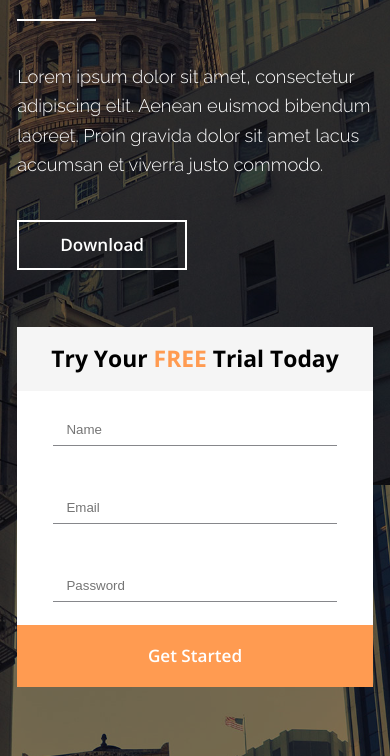
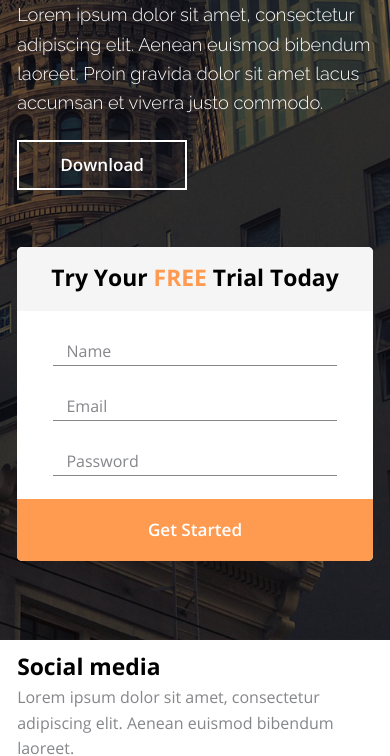
Before and after one commit to tibor97/axit-project, a website: page index.html in a window 390 px wide. Shown: the part 359-1115 px from the top of the page. Drawn offline with nearby package versions, Linux system fonts and the light colour scheme; files that its build step writes are made by us from their sources.

Commit message:
fix bugs

```diff
--- a/assets/scss/components/form.scss
+++ b/assets/scss/components/form.scss
@@ -2,6 +2,8 @@
 	background-color: var(--white);
 	text-align: center;
 	width: 100%;
+	border-radius: var(--size-2);
+	overflow: hidden;
 
 	@include min-mq($min-tablet) {
 		max-width: var(--size-50);
@@ -13,24 +15,53 @@
 	margin: 0 auto;
 }
 
+.c-input-field {
+  position: relative;
+  width: 100%;
+  margin: var(--size-20) 0;
+  text-align: left;
+
+  @include min-mq($min-tablet) {
+ 		margin: var(--size-25) 0;
+ 	}
+}
+
+label {
+  position: absolute;
+  top: var(--size-2);
+  left: var(--size-4);
+  width: 100%;
+  color: var(--color-secondary);
+  font-family: var(--font-family-secondary);
+  cursor: text;
+  transition: all 0.4s;
+}
+
 input, textarea {
-	width: 100%;
-	background-color: var(--transparent);
- 	border-width: 0 0 1px;
- 	border-color: var(--color-secondary);
- 	margin: var(--size-20) 0;
- 	padding: var(--size-2) var(--size-4);
-
- 	@include min-mq($min-tablet) {
- 		margin: var(--size-15) 0;
- 	}
+  width: 100%;
+  border: 0;
+  outline: 0;
+  padding: var(--size-2) var(--size-4);
+  border-bottom: 1px solid var(--color-secondary);
+  color: var(--color-primary);
 }
 
 textarea {
  	resize: none;
- 	height: var(--size-46);
+ 	height: var(--size-45);
 
  	@include min-mq($min-tablet) {
- 		height: auto;
+ 		height: 100%;
  	}
 }
+
+input:focus, textarea:focus, input:valid {
+  border-color: var(--color-primary);
+}
+
+input:focus~label, input:valid~label, textarea:focus~label {
+  font-size: var(--size-4);
+  top: -1.0714rem;
+  left: 0;
+  color: var(--color-primary);
+}
--- a/assets/scss/components/grid.scss
+++ b/assets/scss/components/grid.scss
@@ -1,6 +1,10 @@
 .c-grid {
 	display: grid;
-	padding: var(--size-25) 0;
+	padding: var(--size-10) 0;
+
+	@include min-mq($min-tablet) {
+		padding: var(--size-25) 0;
+	}
 }
 
 .c-grid--thirds {
@@ -8,6 +12,10 @@
 
 	@include min-mq($min-tablet) {
 		grid-template-columns: repeat(3, 1fr);
+		column-gap: var(--size-15);
+	}
+
+	@include min-mq($min-desktop) {
 		column-gap: var(--size-25);
 	}
 }
@@ -15,6 +23,10 @@
 .c-grid--halves {
 	@include min-mq($min-tablet) {
 		grid-template-columns: repeat(2, 1fr);
+		column-gap: var(--size-25);
+	}
+
+	@include min-mq($min-desktop) {
 		column-gap: var(--size-35);
 	}
 }
--- a/assets/scss/components/logo.scss
+++ b/assets/scss/components/logo.scss
@@ -1,3 +1,11 @@
+.c-logo {
+	width: var(--size-45);
+
+	@include min-mq($min-tablet) {
+		width: auto;
+	}
+}
+
 .c-logo--small {
 	width: var(--size-40);
 }
--- a/assets/scss/components/testemonial-slider.scss
+++ b/assets/scss/components/testemonial-slider.scss
@@ -1,7 +1,26 @@
 .c-testemonial__slider {
 	overflow-x: auto;
 	display: flex;
-	padding-bottom: var(--size-25);
+	padding: var(--size-2) 0;
+
+	scrollbar-width: thin;
+	scrollbar-color: var(--color-primary) var(--color-secondary--light);
+
+	&::-webkit-scrollbar-track {
+	background-color: var(--color-secondary--light);
+	}
+
+	&::-webkit-scrollbar {
+		height: var(--size-4);
+	}
+
+	&::-webkit-scrollbar-thumb {
+		background-color: var(--color-primary);
+	}
+
+	@include min-mq($min-tablet) {
+		padding: var(--size-25) 0;
+	}
 }
 
 .c-slider__item {
--- a/assets/scss/general/base-styles.scss
+++ b/assets/scss/general/base-styles.scss
@@ -1,9 +1,15 @@
 h1 {
 	font-family: var(--font-family-primary);
-	font-size: var(--size-25);
+	font-size: var(--size-24);
 	font-weight: var(--font-weight-normal);
-	padding: var(--size-22) 0 var(--size-25);
-	line-height: 1;
+	padding: var(--size-20) 0 var(--size-20);
+	line-height: 1.1;
+
+	@include min-mq($min-tablet) {
+		font-size: var(--size-25);
+		padding: var(--size-22) 0 var(--size-25);
+		line-height: 1;
+	}
 }
 
 h2 {
@@ -41,7 +47,11 @@ p, li {
 }
 
 p {
-	margin: var(--size-22) 0;
+	margin: var(--size-10) 0;
+
+	@include min-mq($min-tablet) {
+		margin: var(--size-22) 0;
+	}
 }
 
 ul {
--- a/assets/scss/utilities/utility-classes.scss
+++ b/assets/scss/utilities/utility-classes.scss
@@ -28,7 +28,11 @@
 	font-weight: var(--font-weight-light);
 	font-size: var(--size-15);
 	color: var(--white);
-	padding: var(--size-25) 0;
+	padding: var(--size-20) 0;
+
+	@include min-mq($min-tablet) {
+		padding: var(--size-25) 0;
+	}
 }
 //container
 .u-container {
@@ -40,6 +44,7 @@
 .u-flex {
 	display: flex;
 }
+
 .u-flex--wrap {
 	flex-wrap: wrap;
 }
@@ -64,7 +69,7 @@
 	flex: 1 1 100%;
 
 	@include min-mq($min-tablet) {
-		flex: 0 1 47%;
+		flex: 0 1 50%;
 	}
 }
 
@@ -115,12 +120,10 @@
 .u-color--white {
 	color: var(--white);
 }
-
 //padding
 .u-padd-0 {
 	padding: 0;
 }
-
 //margin
 .u-margin-0 {
 	margin: 0;
@@ -132,15 +135,21 @@
 	}
 }
 
+.u-margin-top--mobile0 {
+	@include max-mq ($min-tablet){
+		margin-top: 0 !important;
+	}
+}
+
+//shadow
 .u-shadow--image {
 	box-shadow: 0 20px 30px lightgrey;
 }
-
 //grid
 .u-grid-align-end {
 	align-items: end;
 }
-
+//border
 .u-border-bottom-primary {
 	border-bottom: 4px solid var(--color-primary);
 }
@@ -148,7 +157,7 @@
 .u-border-bottom-secondary {
 	border-bottom: 1px solid var(--color-secondary--light);
 }
-
+//button
 .u-button-center {
 	display: block;
 	margin: 0 auto;
--- a/assets/scss/utilities/variables.scss
+++ b/assets/scss/utilities/variables.scss
@@ -52,5 +52,5 @@
 }
 
 //breakpoints
-$min-desktop: 1399px;
+$min-desktop: 1023px;
 $min-tablet: 767px;
--- a/index.html
+++ b/index.html
@@ -49,9 +49,18 @@
 					<form>
 						<h2 class="u-bg-color--light">Try Your <span class="u-color--primary">FREE</span> Trial Today</h2>
 						<div class="c-input-wrapper">
-							<input type="text" placeholder="Name">
-							<input type="mail" placeholder="Email">
-							<input type="password" placeholder="Password">
+							<div class="c-input-field">
+	    					<input type="text" id="name" required />
+	    					<label for="name">Name</label>
+  						</div>
+  						<div class="c-input-field">
+	    					<input type="text" id="email" required />
+	    					<label for="email">Email</label>
+  						</div>
+  						<div class="c-input-field">
+	    					<input type="password" id="password" required />
+	    					<label for="password">Password</label>
+  						</div>
 						</div>
 						<button class="c-button--full-width">Get Started</button>
 					</form>
@@ -107,11 +116,11 @@
 					<p>Lorem ipsum dolor sit amet, consectetur adipiscing elit. Aenean euismod bibendum laoreet. Proin gravida dolor sit amet lacus accumsan et viverra justo commodo.</p>
 					<ul class="c-list-image">
 						<li class="c-list-image__item">
-							<h3 class="u-color--black">Title</h3>
+							<h3 class="u-color--black u-padd-0">Title</h3>
 							Lorem ipsum dolor sit amet, consectetur adipiscing elit. Aenean euismod bibendum laoreet.
 						</li>
 						<li class="c-list-image__item">
-							<h3 class="u-color--black">Title</h3>
+							<h3 class="u-color--black u-padd-0">Title</h3>
 							Lorem ipsum dolor sit amet, consectetur adipiscing elit. Aenean euismod bibendum laoreet. Proin gravida dolor sit amet lacus accumsan et viverra justo commodo.
 						</li>
 					</ul>
@@ -286,11 +295,23 @@
 			<form class="c-form--contact">
 				<div class="c-grid c-grid--halves">
 					<div>
-						<input type="text" placeholder="Name">
-						<input type="mail" placeholder="Email">
-						<input type="text" placeholder="Subject">
+						<div class="c-input-field">
+    					<input type="text" id="contact-name" required />
+    					<label for="contact-name">Name</label>
+  					</div>
+  					<div class="c-input-field">
+    					<input type="text" id="contact-email" required />
+    					<label for="contact-email">Email</label>
+  					</div>
+  					<div class="c-input-field">
+    					<input type="text" id="contact-subject" required />
+    					<label for="contact-subject">Subject</label>
+  					</div>
 					</div>
-					<textarea placeholder="Message"></textarea>
+					<div class="c-input-field u-margin-top--mobile0">
+    				<textarea id="message"></textarea>
+    				<label for="message">Message</label>
+  				</div>
 				</div>
 				<button class="c-button u-bg-color--primary u-button-center">Send Message</button>
 			</form>
```
